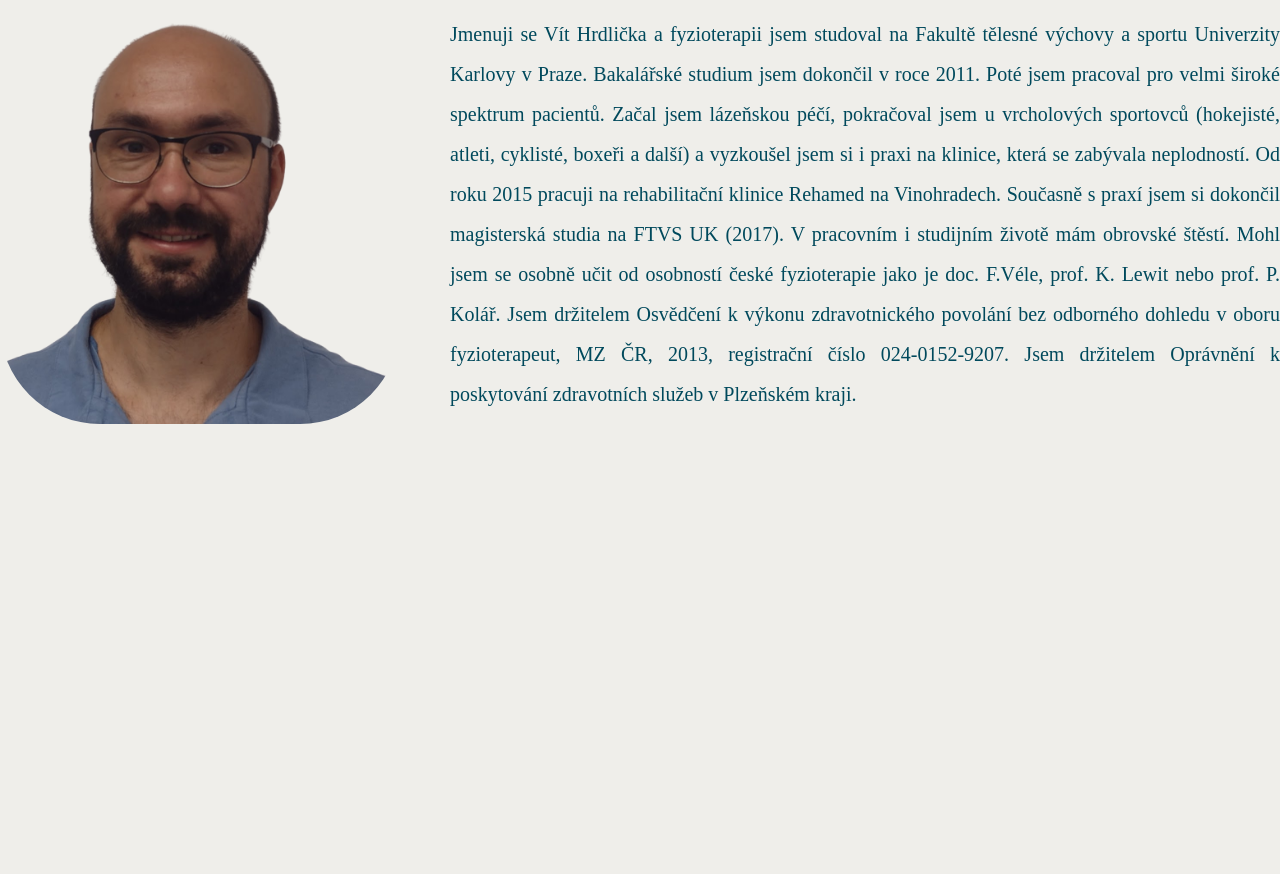
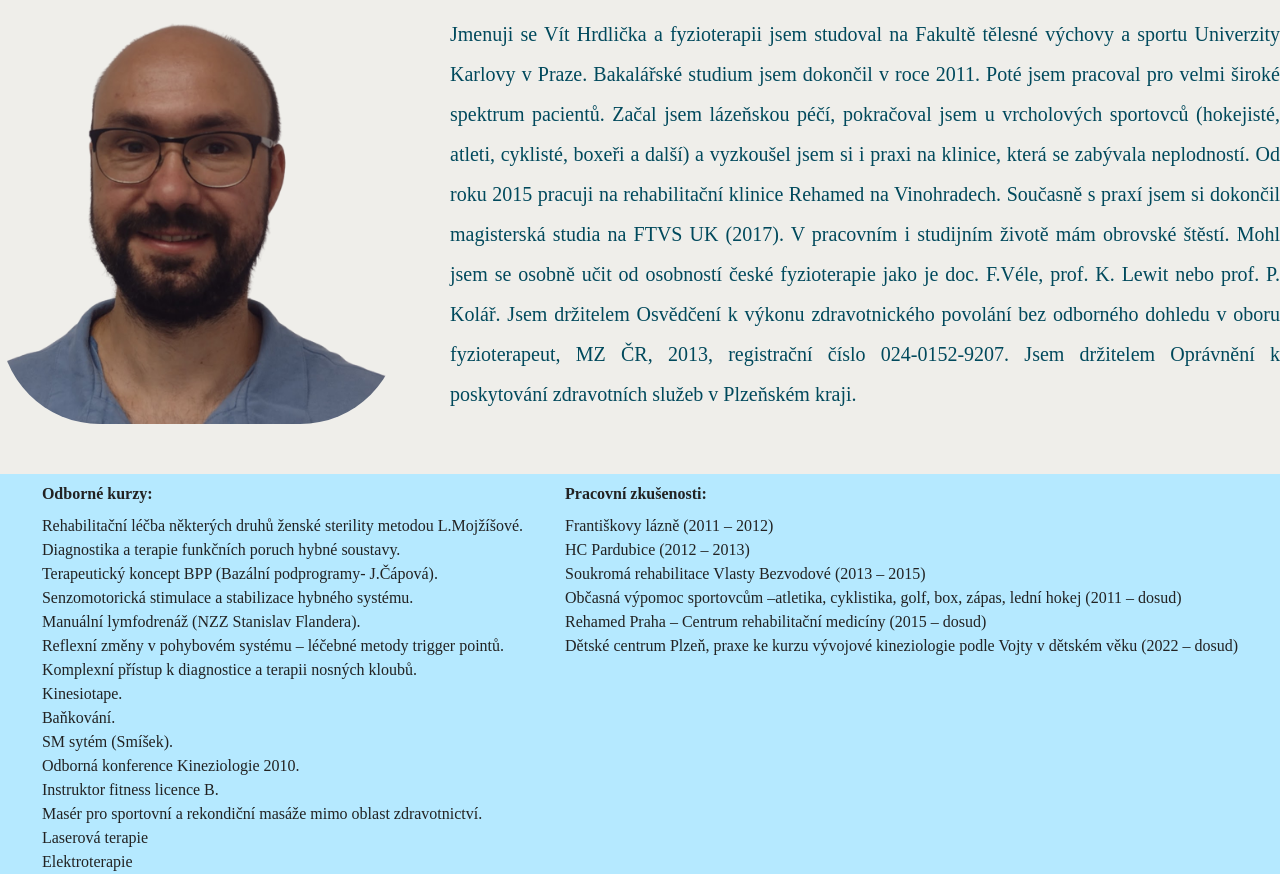
Before and after one commit to AndreasMolitoris/hrdlicka, a plain HTML site: page index.html in a window 1280 px wide. Shown: the part 247-1121 px from the top of the page. Before the commit the page ends 800 px from the top, so only its background shows below. Drawn offline with Linux system fonts and the light colour scheme.

Commit message:
Add files via upload

```diff
--- a/index.html
+++ b/index.html
@@ -28,7 +28,7 @@
    <section class="profil">
 
             <div class="profilfoto">
-                <img class="foto" src="/img/hrdlickanobcg.png" alt="Vít Hrdlička - fotografie">
+                <img class="foto" src="img/hrdlickanobcg.png" alt="Vít Hrdlička - fotografie">
             </div>
             <div class="profiltext">
                 <span>
@@ -40,8 +40,40 @@
 
    </section>
 
-   <section class="vzdelani">
+   <section class="vzdelaniapraxe">
+        <div class="vzdelaniapraxe-boxy">
+            <div class="kurzy">
+                <strong>Odborné kurzy:</strong>
+                <ul>
+                    <li>Rehabilitační léčba některých druhů ženské sterility metodou L.Mojžíšové.</li>
+                    <li>Diagnostika a terapie funkčních poruch hybné soustavy.</li>
+                    <li>Terapeutický koncept BPP (Bazální podprogramy- J.Čápová).</li>
+                    <li>Senzomotorická stimulace a stabilizace hybného systému.</li>
+                    <li>Manuální lymfodrenáž (NZZ Stanislav Flandera).</li>
+                    <li>Reflexní změny v pohybovém systému – léčebné metody trigger pointů.</li>
+                    <li>Komplexní přístup k diagnostice a terapii nosných kloubů.</li>
+                    <li>Kinesiotape.</li>
+                    <li>Baňkování.</li>
+                    <li>SM sytém (Smíšek).</li>
+                    <li>Odborná konference Kineziologie 2010.</li>
+                    <li>Instruktor fitness licence B.</li>
+                    <li>Masér pro sportovní a rekondiční masáže mimo oblast zdravotnictví.</li>
+                    <li>Laserová terapie</li>
+                    <li>Elektroterapie</li>
+            </div>
 
+                <div class="praxe">
+                <strong>Pracovní zkušenosti:</strong>
+                <ul>
+                    <li>Františkovy lázně (2011 – 2012)</li>
+                    <li>HC Pardubice (2012 – 2013)</li>
+                    <li>Soukromá rehabilitace Vlasty Bezvodové (2013 – 2015)</li>
+                    <li>Občasná výpomoc sportovcům –atletika, cyklistika, golf, box, zápas, lední hokej (2011 – dosud)</li>
+                    <li>Rehamed Praha – Centrum rehabilitační medicíny (2015 – dosud)</li>
+                    <li>Dětské centrum Plzeň, praxe ke kurzu vývojové kineziologie podle Vojty v dětském věku (2022 – dosud)</li>
+                </ul>
+            </div>
+        </div>
    </section>
 
    <section class="sluzby">
--- a/style.css
+++ b/style.css
@@ -29,10 +29,6 @@ body {
     margin-left: 20px;
 }
 
-.containter {
-
-
-}
 
 .logo {
     font-size: 50px;
@@ -65,6 +61,30 @@ body {
     margin-right: 50px;
 
 
+}
 
+.vzdelaniapraxe {
+    margin-top: 50px;
+}
+
+.vzdelaniapraxe strong {
+    font-weight: bold;
+    line-height: 2.5em;
+}
+
+.vzdelaniapraxe li {
+    line-height: 1.5em;
+}
+
+.vzdelaniapraxe-boxy {
+    display: flex;
+    margin-left: auto;
+    margin-right: auto;
+    justify-content: space-evenly;
+    background-color: #B5E9FF;
 
 }
+
+.kurzy {
+
+}
```
